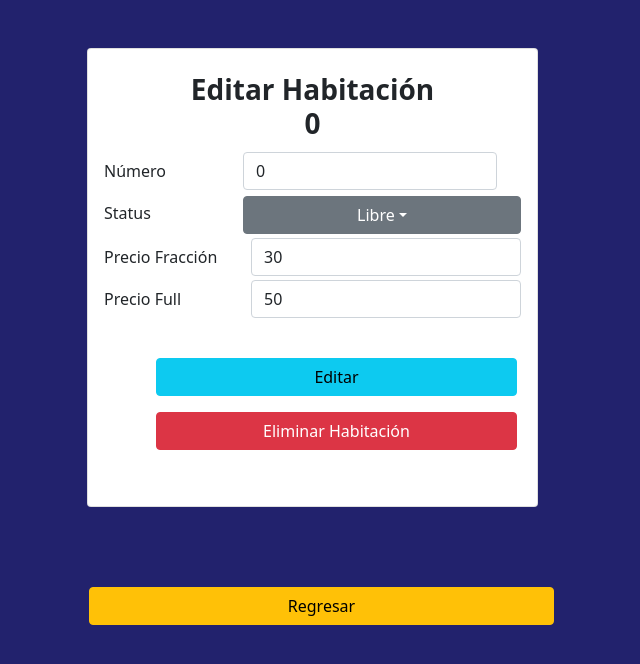
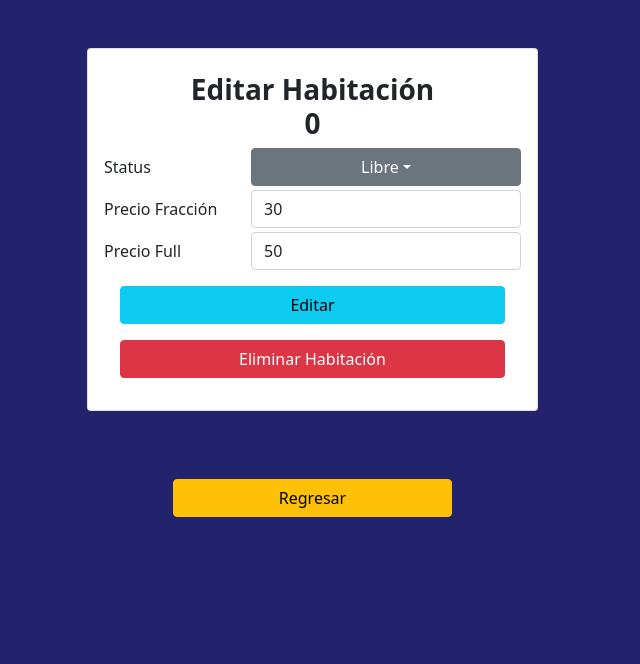
Before and after one commit to jpta24/villaLinda, a React (Create React App) app in the folder frontend/: page /admin-habs/1 in a window 1280 px wide. Shown: the top 664 px of the page, without its empty margins (280-920 px from the left). Built offline with nearby package versions, Linux system fonts and the light colour scheme; no server answers.

Commit message:
fixing styling habForm

```diff
--- a/frontend/src/components/HabForm.tsx
+++ b/frontend/src/components/HabForm.tsx
@@ -153,7 +153,7 @@ const HabForm = () => {
 							)}
 
 							<form onSubmit={handleSubmit}>
-								<div className='form-group row my-1'>
+								{url.search('create-hab') > 0 ? (
 									<div className='form-group row my-1'>
 										<label className='col-sm-4 col-form-label'>Número</label>
 										<div className='col-sm-8'>
@@ -167,10 +167,13 @@ const HabForm = () => {
 											/>
 										</div>
 									</div>
-									<div className='dropdown' onClick={toggleOpen}>
+								) : null}
+
+								<div className='dropdown row my-1' onClick={toggleOpen}>
 									<label className='col-sm-4 col-form-label'>Status</label>
+									<div className='col-sm-8'>
 										<button
-											className='btn btn-secondary dropdown-toggle col-sm-8'
+											className='btn btn-secondary dropdown-toggle col-sm-12'
 											type='button'
 											id='dropdownMenuButton'
 											data-toggle='dropdown'
@@ -261,30 +264,33 @@ const HabForm = () => {
 										/>
 									</div>
 								</div>
-								<div className='row m-3'>
+
 								{params ? (
-										<div className='row m-3'>
-											<button type='submit' className='btn btn-info m-2'>
+									<div className='form-group row my-2 mx-3'>
+										<button type='submit' className='btn btn-info my-2'>
 											Editar
 										</button>
-											<button type='submit' className='btn btn-danger m-2'>
+										<button type='submit' className='btn btn-danger my-2'>
 											Eliminar Habitación
 										</button>
 									</div>
 								) : (
-										<button type='submit' className='btn btn-primary m-2'>
+									<div className='form-group row my-2 mx-3'>
+										<button type='submit' className='btn btn-primary my-2'>
 											Crear Habitación
 										</button>
+									</div>
 								)}
-								</div>
 							</form>
 						</div>
 					</div>
 				</div>
 			</div>
-			<div className='row col-md-5 offset-md-3 my-4'>
+			<div className='row'>
+				<div className='col-md-5 offset-md-3 my-1'>
+					<div className='form-group row my-2 mx-3 justify-content-center'>
 						<button
-					className='btn btn-warning m-2'
+							className='btn btn-warning col-sm-8 m-2'
 							onClick={() => {
 								history(`/admin-habs`);
 							}}
@@ -293,6 +299,8 @@ const HabForm = () => {
 						</button>
 					</div>
 				</div>
+			</div>
+		</div>
 	);
 };
 
--- a/frontend/src/pages/Control/Control.tsx
+++ b/frontend/src/pages/Control/Control.tsx
@@ -1,4 +1,5 @@
 import React, { useState, useEffect } from 'react';
+import { useNavigate } from 'react-router-dom';
 import * as habServices from '../../Services/HabServices';
 import { HabInterface } from '../../Services/HabInterface';
 import '../Control/style.scss';
@@ -45,6 +46,8 @@ const Control = () => {
 	});
 
 	const url = window.location.href;
+
+	const history = useNavigate();
 	return (
 		<div className='container'>
 			<div className='row'>
@@ -88,7 +91,13 @@ const Control = () => {
 					</div>
 				) : (
 					<div className='row justify-content-center'>
-						<button type='button' className=' col-md-2 mx-3 btn btn-warning'>
+						<button
+							type='button'
+							className=' col-md-2 mx-3 btn btn-warning'
+							onClick={() => {
+								history(`/admin-habs/create-hab`);
+							}}
+						>
 							Crear Habitación
 						</button>
 						<button type='button' className=' col-md-2 mx-3 btn btn-info'>
```
Also changed, not shown: 1 other file (tests, documents, lock files or other folders). Lines whose indentation alone changed are shown as unchanged.
